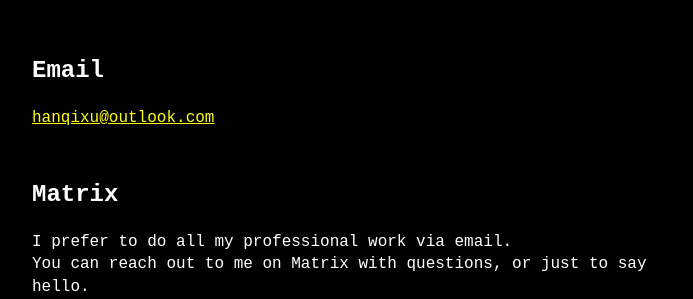
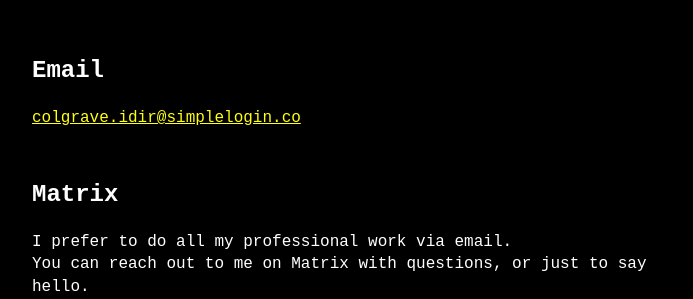
Before and after one commit to colgrave34/colgrave34.github.io, a Jekyll site: the page built from contact.md, in a window 1280 px wide. Shown: the part 147-446 px from the top of the page, without its empty margins (288-981 px from the left). Built offline with Jekyll 4.4.1, drawn with Linux system fonts in a browser that asks for light colours.

Commit message:
update email

```diff
--- a/contact.md
+++ b/contact.md
@@ -4,7 +4,7 @@
 permalink: /contact/
 ---
 ## Email
-[hanqixu@outlook.com](mailto:hanqixu@outlook.com)
+[colgrave.idir@simplelogin.co](mailto:colgrave.idir@simplelogin.co)
 
 ## Matrix
 I prefer to do all my professional work via email.
```
